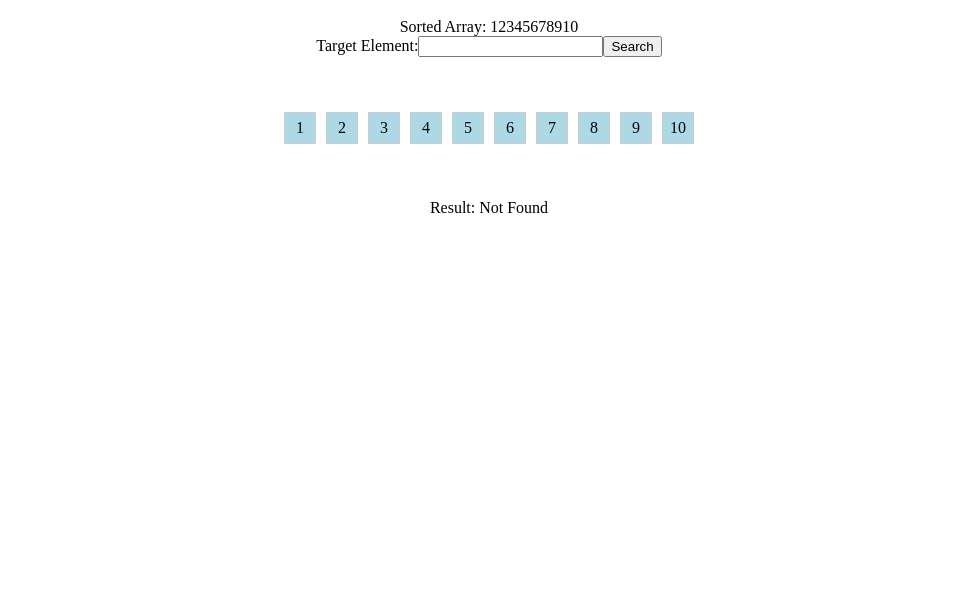
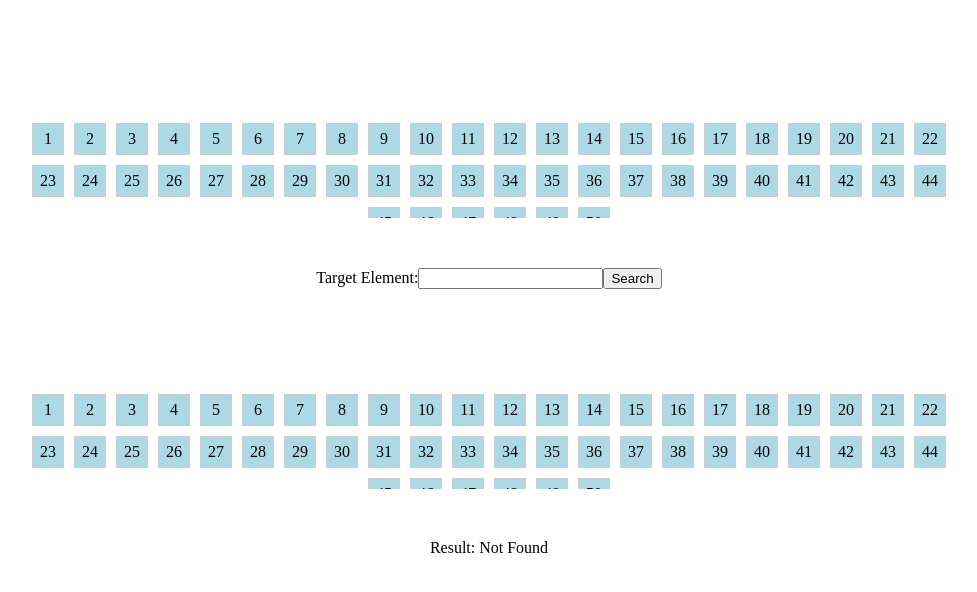
Before and after one commit to aryan-edstem/binary-search, a React (Vite) app: page / in a window 1280 px wide. Before the commit this address had no page. Shown: the top 592 px of the page, without its empty margins (151-1128 px from the left). Built offline with nearby package versions, Linux system fonts and the light colour scheme.

Commit message:
visualization is partially working

```diff
--- a/src/App.css
+++ b/src/App.css
@@ -2,6 +2,24 @@
   display: flex;
 }
 
+.input-container {
+  display: flex;
+  width: 100px;
+  flex-wrap: wrap;
+}
+
+.input-box {
+  width: 30px;
+  height: 30px;
+  background-color: lightblue;
+  margin: 5px;
+  display: flex;
+  align-items: center;
+  justify-content: center;
+  border: 1px solid #ccc;
+  opacity: 1;
+  transition: opacity 0.5s ease-in-out;
+}
 .array-box {
   width: 30px;
   height: 30px;
@@ -15,6 +33,6 @@
   transition: opacity 0.5s ease-in-out;
 }
 
-.array-box.highlight {
+/* .array-box.highlight {
   opacity: 0.3;
-}
+} */
--- a/src/components/Input.jsx
+++ b/src/components/Input.jsx
@@ -2,9 +2,17 @@ import React, { useState } from "react";
 import './binarysearch.css';
 
 const Input = () => {
-  const array = [1, 2, 3, 4, 5, 6, 7, 8, 9, 10];
+  const array = [
+    1, 2, 3, 4, 5, 6, 7, 8, 9, 10,
+    11, 12, 13, 14, 15, 16, 17, 18, 19, 20,
+    21, 22, 23, 24, 25, 26, 27, 28, 29, 30,
+    31, 32, 33, 34, 35, 36, 37, 38, 39, 40,
+    41, 42, 43, 44, 45, 46, 47, 48, 49, 50
+  ];
   const [elem, setElem] = useState("");
   const [result, setResult] = useState(null);
+  const [left, setLeft] = useState();
+  const [right,setRight] = useState();
 
   const binarySearch = (arr, elem) => {
     let low = 0;
@@ -14,11 +22,16 @@ const Input = () => {
       const mid = Math.floor((low + high) / 2);
 
       if (arr[mid] === elem) {
+        console.log(mid);
         return mid;
       } else if (arr[mid] < elem) {
         low = mid + 1;
+        setLeft(low)
+        console.log(left);
       } else {
         high = mid - 1;
+        setRight(high);
+        console.log(high);
       }
     }
 
@@ -37,9 +50,13 @@ const Input = () => {
 
   return (
     <div className="container">
-      <div>
-        <label>Sorted Array: {array}</label>
-      </div>
+        <div className="input-container">
+          {array.map((value, index) => (
+            <div key={index}  className="input-box ">
+              {value}
+            </div>
+          ))}
+        </div>
       <div>
         <label>Target Element:</label>
         <input
@@ -52,9 +69,10 @@ const Input = () => {
       <div>
         <div className="array-container">
           {array.map((value, index) => (
-            <div key={index}  className="array-box">
+            <div key={index}  className={`array-box ${index<left || index>right ? 'inactive' :''}`}>
               {value}
             </div>
+
           ))}
         </div>
         <label>
--- a/src/components/binarysearch.css
+++ b/src/components/binarysearch.css
@@ -3,13 +3,18 @@ body{
     padding: 10px;
 }
 
-.array-container {
+.array-container,.input-container {
     display: flex;
     justify-content: center;
     padding: 50px;
+    width: 75%;
+    height: 50px;
+    flex-wrap: wrap;
+    overflow-y: scroll;
+    margin: 50px auto;
   }
 
-  .array-box {
+.array-box {
     width: 30px;
     height: 30px;
     background-color: lightblue;
@@ -21,3 +26,18 @@ body{
     opacity: 1;
     transition: opacity 0.5s ease-in-out;
   }
+
+  .input-box {
+    width: 30px;
+    height: 30px;
+    background-color: lightblue;
+    margin: 5px;
+    display: flex;
+    align-items: center;
+    justify-content: center;
+    border: 1px solid #ccc;
+  }
+
+  .inactive{
+    opacity: .25;
+  }
```
